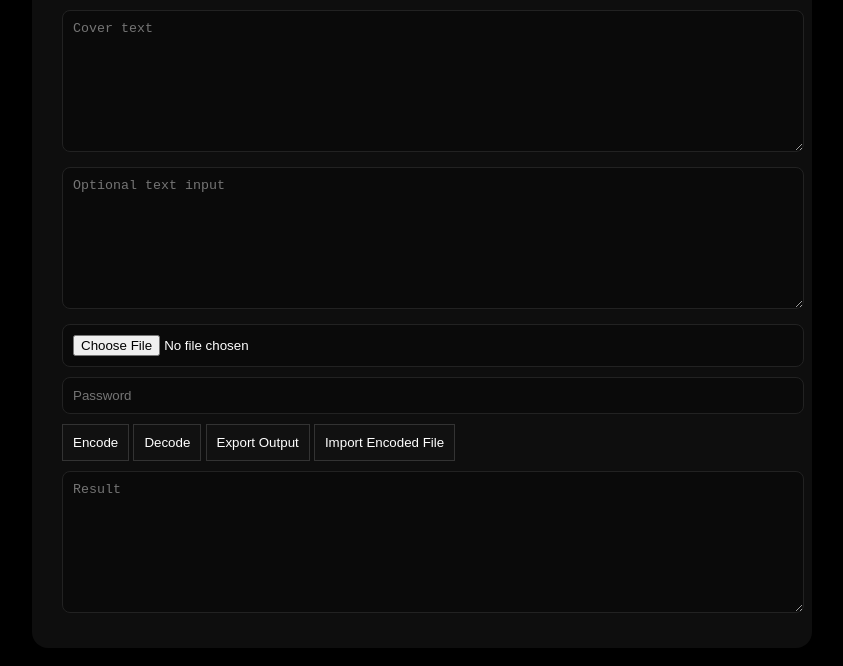
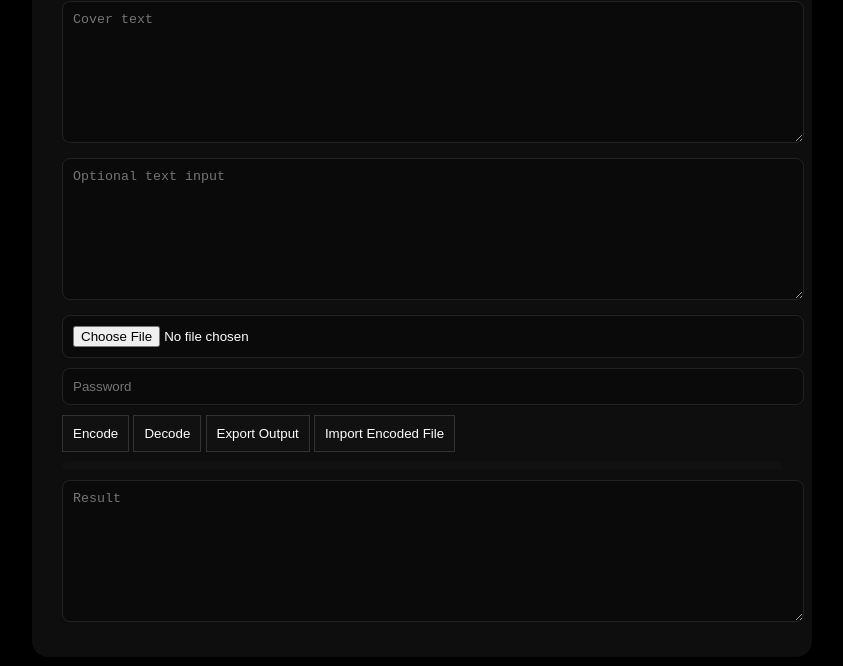
Before and after one commit to kbsigmaboy67AtSchool/xs, a plain HTML site: page public/index.html in a window 1280 px wide. Shown: the part 134-800 px from the top of the page, without its empty margins (218-1061 px from the left). Drawn offline with Linux system fonts and the light colour scheme.

Commit message:
Update style.css

```diff
--- a/public/style.css
+++ b/public/style.css
@@ -27,7 +27,9 @@
 border-radius:8px;
 }
 
-textarea{height:120px;}
+textarea{
+height:120px;
+}
 
 button{
 margin-top:10px;
@@ -47,3 +49,19 @@
 margin-top:10px;
 color:#3b82f6;
 }
+
+.progressContainer{
+width:100%;
+height:8px;
+background:#111;
+margin-top:10px;
+border-radius:6px;
+overflow:hidden;
+}
+
+#progressBar{
+width:0%;
+height:100%;
+background:#3b82f6;
+transition:width .2s;
+}
```
